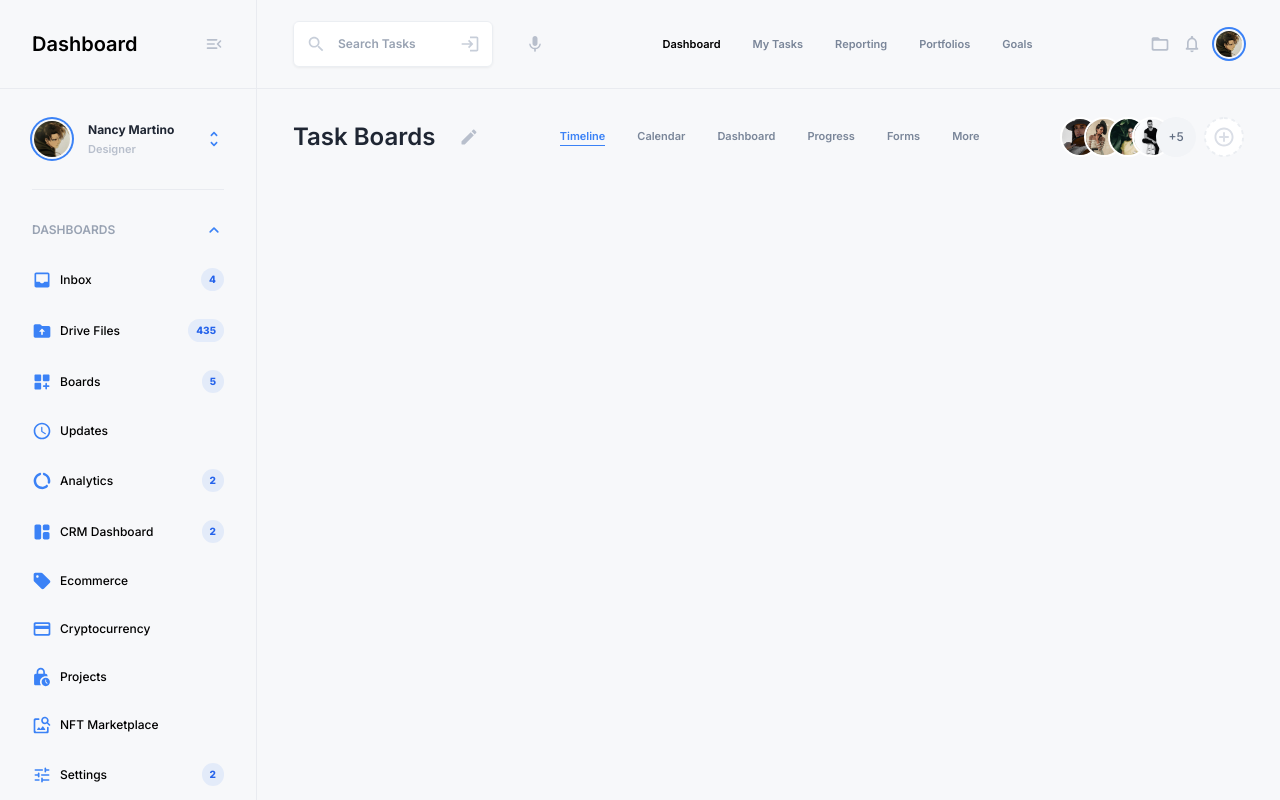
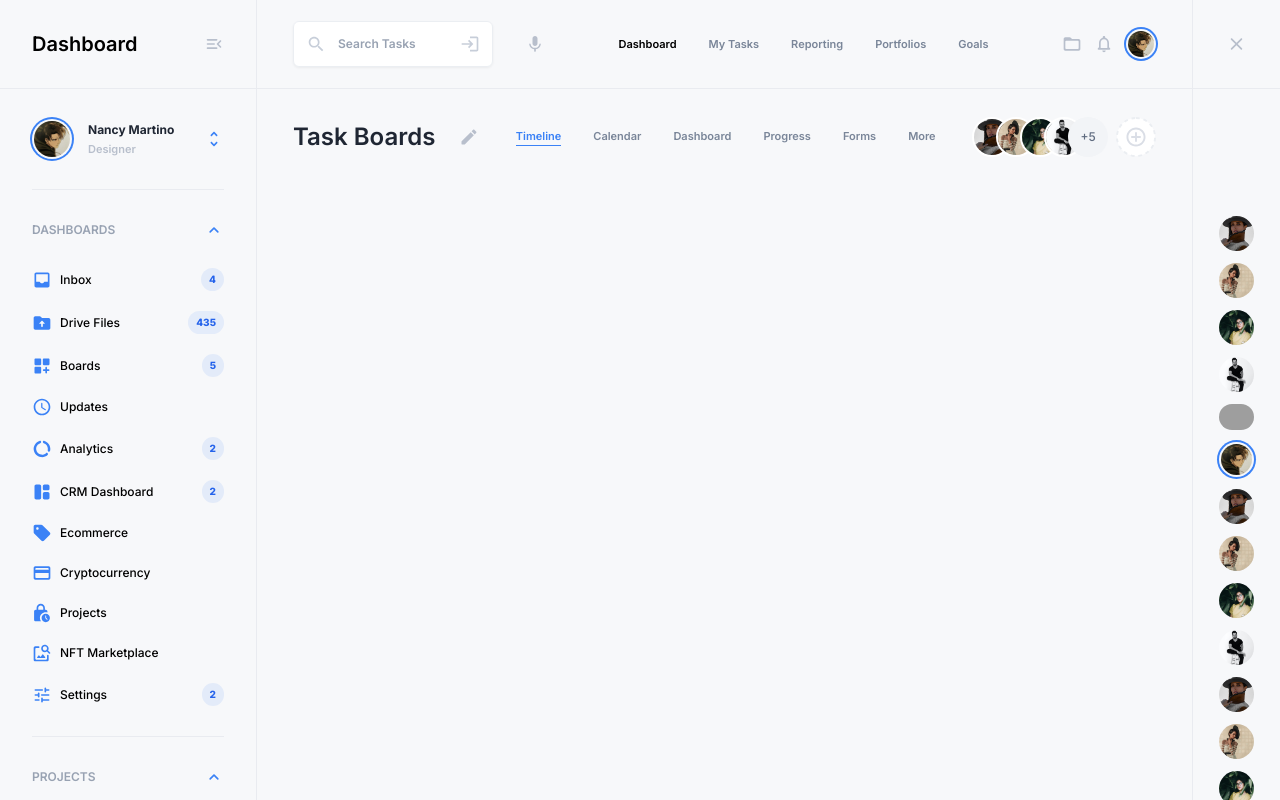
Before and after one commit to hiteshmeta85/dashboard-ui, a Next.js app: page / in a window 1280 px wide. Shown: the top 800 px of the page. Built offline with nearby package versions, Linux system fonts and the light colour scheme; grey boxes are pictures that could not be loaded.

Commit message:
Add Dashboard Right Sidebar Section

```diff
--- /dev/null
+++ b/components/RightSidebar.tsx
@@ -0,0 +1,32 @@
+import React from 'react';
+import Image from "next/image";
+import {rightSidebarItems} from "../constants/rightSidebarItems";
+
+const RightSidebar = () => {
+  return (
+    <div className='flex flex-col min-h-full'>
+      <div className='p-[33px] border-b-[1px] border-l-[1px] border-[#E9EBF0]'>
+        <Image src={'/images/close.svg'} alt={'icon'} width={21} height={21}/>
+      </div>
+      <div className='flex flex-1 flex-col items-center justify-center gap-3 border-l-[1px] border-[#E9EBF0]'>
+        {rightSidebarItems.map((item, index) => {
+          return (
+            <Image
+              key={index}
+              src={item.icon}
+              alt={'Avatar'}
+              width={35}
+              height={35}
+              className={`rounded-full ${item.isActive && 'p-[2px] ring-2 ring-[#3B82F6]'}`}
+            />
+          )
+        })}
+      </div>
+      <div className='p-[33px] border-b-[1px] border-t-[1px] border-l-[1px] border-[#E9EBF0]'>
+        <Image src={'/images/arrow_forward.svg'} alt={'icon'} width={21} height={21}/>
+      </div>
+    </div>
+  );
+};
+
+export default RightSidebar;
--- a/components/SidebarItem.tsx
+++ b/components/SidebarItem.tsx
@@ -1,6 +1,6 @@
 import React from 'react';
 import Image from "next/image";
-import {SidebarItem as SidebarItemInterface} from "../contants/sidebarItems";
+import {SidebarItem as SidebarItemInterface} from "../constants/sidebarItems";
 
 interface Props extends SidebarItemInterface {}
 
--- a/components/SidebarNavigation.tsx
+++ b/components/SidebarNavigation.tsx
@@ -1,5 +1,5 @@
 import React from 'react';
-import {sidebarItems} from "../contants/sidebarItems";
+import {sidebarItems} from "../constants/sidebarItems";
 import Image from "next/image";
 import SidebarItem from "./SidebarItem";
 
@@ -13,7 +13,7 @@ const SidebarNavigation = () => {
               <p className='text-[#98A2B2] text-[12px] font-semibold'>{item.section}</p>
               <Image src={'/images/expand_less.svg'} alt={'Icon'} width={20} height={20}/>
             </div>
-            <div className='flex flex-col gap-[28px]'>
+            <div className='flex flex-col gap-5'>
               {item.items.map((sidebarItem, index) => {
                 return (
                   <SidebarItem key={index} {...sidebarItem}/>
--- a/components/TaskBoardNavigation.tsx
+++ b/components/TaskBoardNavigation.tsx
@@ -1,5 +1,5 @@
 import React from 'react';
-import {taskBoardItems} from "../contants/taskBoardItems";
+import {taskBoardItems} from "../constants/taskBoardItems";
 import Image from "next/image";
 
 const TaskBoardNavigation = () => {
--- a/components/TopNavigation.tsx
+++ b/components/TopNavigation.tsx
@@ -1,6 +1,6 @@
 import React from 'react';
 import {useRouter} from "next/router";
-import {topNavItems} from "../contants/topNavItems";
+import {topNavItems} from "../constants/topNavItems";
 import Image from "next/image";
 
 const TopNavigation = () => {
--- /dev/null
+++ b/constants/rightSidebarItems.tsx
@@ -0,0 +1,85 @@
+export interface RightSidebarItem {
+  icon: string;
+  notification: number;
+  isActive: boolean;
+}
+
+export interface RightSidebarItems extends Array<RightSidebarItem>{}
+
+export const rightSidebarItems: RightSidebarItems = [
+  {
+    icon: '/images/avatar-1.jpg',
+    notification: 0,
+    isActive: false,
+  },
+  {
+    icon: '/images/avatar-2.jpg',
+    notification: 0,
+    isActive: false,
+  },
+  {
+    icon: '/images/avatar-3.jpg',
+    notification: 12,
+    isActive: false,
+  },
+  {
+    icon: '/images/avatar-4.jpg',
+    notification: 0,
+    isActive: false,
+  },
+  {
+    icon: '/images/avatar-5.jpg',
+    notification: 4,
+    isActive: false,
+  },
+  {
+    icon: '/images/avatar.jpeg',
+    notification: 0,
+    isActive: true,
+  },
+  {
+    icon: '/images/avatar-1.jpg',
+    notification: 10,
+    isActive: false,
+  },
+  {
+    icon: '/images/avatar-2.jpg',
+    notification: 0,
+    isActive: false,
+  },
+  {
+    icon: '/images/avatar-3.jpg',
+    notification: 2,
+    isActive: false,
+  },
+  {
+    icon: '/images/avatar-4.jpg',
+    notification: 0,
+    isActive: false,
+  },
+  {
+    icon: '/images/avatar-1.jpg',
+    notification: 0,
+    isActive: false,
+  },
+  {
+    icon: '/images/avatar-2.jpg',
+    notification: 0,
+    isActive: false,
+  },
+  {
+    icon: '/images/avatar-3.jpg',
+    notification: 12,
+    isActive: false,
+  },
+  {
+    icon: '/images/avatar-4.jpg',
+    notification: 0,
+    isActive: false,
+  },
+  {
+    icon: '/images/avatar-5.jpg',
+    notification: 4,
+    isActive: false,
+  },
+]
--- a/pages/index.tsx
+++ b/pages/index.tsx
@@ -5,6 +5,7 @@ import SidebarNavigation from "../components/SidebarNavigation";
 import UserSwitch from "../components/UserSwitch";
 import TopNavigation from "../components/TopNavigation";
 import TaskBoardNavigation from "../components/TaskBoardNavigation";
+import RightSidebar from "../components/RightSidebar";
 
 const Home: NextPage = () => {
   return (
@@ -22,7 +23,9 @@ const Home: NextPage = () => {
           <TopNavigation/>
           <TaskBoardNavigation/>
         </div>
-        <div></div>
+        <div className='min-h-full'>
+          <RightSidebar/>
+        </div>
       </div>
     </Layout>
   );
```
Also changed, not shown: constants/sidebarItems.ts (renamed from contants/sidebarItems.ts), constants/taskBoardItems.ts (renamed from contants/taskBoardItems.ts), constants/topNavItems.ts (renamed from contants/topNavItems.ts), public/images/arrow_forward.svg (added), public/images/close.svg (added).
